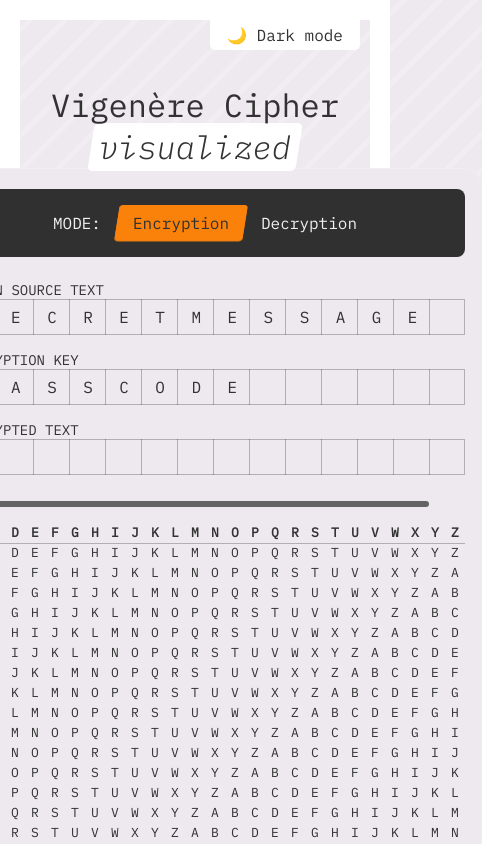
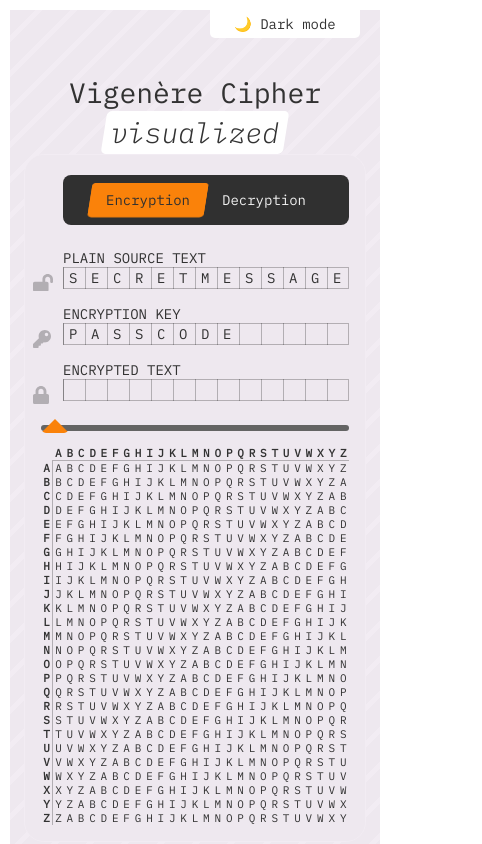
Before and after one commit to peippo/vigenere-cipher-visualized, a React (Create React App) app: page / in a window 390 px wide. Shown: the top 844 px of the page, 482 px wide, since content can reach past the window. Built offline with nearby package versions, Linux system fonts and the light colour scheme.

Commit message:
Add mobile styling

```diff
--- a/src/App.js
+++ b/src/App.js
@@ -62,6 +62,13 @@ const Heading = styled.h1`
 	margin-bottom: 0;
 	position: relative;
 	z-index: 5;
+	display: flex;
+	flex-direction: column;
+	align-items: center;
+
+	@media (min-width: 600px) {
+		flex-direction: row;
+	}
 `;
 
 const Subtag = styled.span`
@@ -70,6 +77,10 @@ const Subtag = styled.span`
 	font-style: italic;
 	padding: 0.1em 0.25em;
 	position: relative;
+
+	@media (min-width: 600px) {
+		margin-left: 1rem;
+	}
 
 	&:after {
 		content: "";
--- a/src/components/Controls.js
+++ b/src/components/Controls.js
@@ -35,7 +35,7 @@ const Controls = ({ result, setResult, step, setStep, mode, setMode }) => {
 	};
 
 	return (
-		<Container>
+		<>
 			<InputsContainer>
 				<ModeToggle mode={mode} changeMode={changeMode} />
 				<InputRow>
@@ -94,13 +94,9 @@ const Controls = ({ result, setResult, step, setStep, mode, setMode }) => {
 					"--lengthCount": sourceText.length + 1,
 				}}
 			/>
-		</Container>
+		</>
 	);
 };
-
-const Container = styled.div`
-	width: ${(props) => props.theme.containerWidth};
-`;
 
 const InputRow = styled.div`
 	position: relative;
--- a/src/components/Input.js
+++ b/src/components/Input.js
@@ -1,6 +1,8 @@
 import styled from "styled-components";
 
-const Input = ({ value, onChange, contentType, step, ...props }) => {
+const Input = ({ value, onChange, contentType, step = 0, ...props }) => {
+	const maxLength = 14;
+
 	const handleKeyPress = (event) => {
 		// Backspace, Tab, Enter, Shift, Arrow left, Arrow right
 		const permittedSpecialKeys = [8, 9, 13, 16, 37, 39];
@@ -72,7 +74,7 @@ const Input = ({ value, onChange, contentType, step, ...props }) => {
 		<Wrapper
 			contentType={contentType}
 			style={{
-				"--left": `${indicatorSteps * 36}px`,
+				"--left": `calc(${indicatorSteps} * var(--input-cell-size))`,
 			}}
 		>
 			<StyledInput
@@ -80,7 +82,7 @@ const Input = ({ value, onChange, contentType, step, ...props }) => {
 				value={value}
 				onChange={onChange}
 				onKeyDown={handleKeyPress}
-				maxLength="14"
+				maxLength={maxLength}
 				{...props}
 			/>
 		</Wrapper>
@@ -110,15 +112,16 @@ const Wrapper = styled.div`
 
 const StyledInput = styled.input`
 	width: 100%;
+	max-width: ${(props) => `calc(var(--input-cell-size) * ${props.maxLength})`};
 	color: ${(props) => props.theme.text};
 	border: 1px solid ${(props) => props.theme.inputBorder};
 	background: ${(props) =>
 		`linear-gradient(to left, ${props.theme.inputBorder} 1px, transparent 0)`};
 	background-size: ${(props) => props.theme.inputCellSize} 1px;
-	font-size: 16px;
+	font-size: var(--input-font-size);
 	font-family: var(--heading-font-family);
-	letter-spacing: ${(props) => `calc(${props.theme.inputCellSize} / 1.36)`};
-	text-indent: 11px;
+	letter-spacing: var(--input-letter-spacing);
+	text-indent: var(--input-text-indent);
 	text-transform: uppercase;
 	height: ${(props) => props.theme.inputCellSize};
 	position: relative;
--- a/src/components/ModeToggle.js
+++ b/src/components/ModeToggle.js
@@ -48,8 +48,13 @@ const Container = styled.nav`
 `;
 
 const Title = styled.p`
-	color: #f0f0f0;
-	margin-right: 1rem;
+	display: none;
+
+	@media (min-width: 600px) {
+		color: #f0f0f0;
+		margin-right: 1rem;
+		display: inline-flex;
+	}
 `;
 
 const Label = styled.label`
--- a/src/components/Tabula.js
+++ b/src/components/Tabula.js
@@ -63,7 +63,7 @@ const Table = styled.table`
 	position: relative;
 	border-spacing: 0;
 	text-align: center;
-	font-size: 13px;
+	font-size: var(--table-font-size);
 	border-collapse: collapse;
 	line-height: 0;
 
@@ -128,20 +128,20 @@ const Table = styled.table`
 `;
 
 const Cell = styled.td`
-	width: ${(props) => props.theme.cellSize};
-	height: ${(props) => props.theme.cellSize};
+	width: var(--cell-size);
+	height: var(--cell-size);
 	padding: 0;
 	margin: 0;
 `;
 
 const Row = styled.tr`
-	height: ${(props) => props.theme.cellSize};
+	height: var(--cell-size);
 `;
 
 const HeaderCell = styled.th`
 	position: relative;
-	width: ${(props) => props.theme.cellSize};
-	height: ${(props) => props.theme.cellSize};
+	width: var(--cell-size);
+	height: var(--cell-size);
 
 	&:after {
 		content: "";
@@ -169,8 +169,8 @@ const ColumnHeaderCell = styled(HeaderCell)`
 				position: absolute;
 				left: 0;
 				top: 0;
-				width: ${(props) => props.theme.cellSize};
-				height: ${(props) => props.theme.cellSize};
+				width: var(--cell-size);
+				height: var(--cell-size);
 				border: 2px solid ${(props) => props.theme.resultHighlight};
 				transform: scale(1.5);
 				border-radius: 1000px;
@@ -185,7 +185,7 @@ const ColumnHeaderCell = styled(HeaderCell)`
 			&:after {
 				top: 100%;
 				left: 0;
-				width: ${(props) => props.theme.cellSize};
+				width: var(--cell-size);
 				height: ${(props) =>
 					`calc(var(--indicatorHeight) * ${props.theme.cellSize})`};
 			}
@@ -215,7 +215,7 @@ const RowHeaderCell = styled(HeaderCell)`
 			&:after {
 				top: 0;
 				left: 100%;
-				height: ${(props) => props.theme.cellSize};
+				height: var(--cell-size);
 				width: ${(props) =>
 					`calc(var(--indicatorWidth) * ${props.theme.cellSize})`};
 			}
--- a/src/components/ThemeSwitcher.js
+++ b/src/components/ThemeSwitcher.js
@@ -30,7 +30,7 @@ const Switch = styled.div`
 	position: absolute;
 	min-width: 150px;
 	text-align: center;
-	top: 20px;
+	top: var(--body-border-width);
 	right: 30px;
 	padding: 5px 10px;
 	border-radius: 0 0 5px 5px;
--- a/src/index.css
+++ b/src/index.css
@@ -1,7 +1,17 @@
 :root {
 	--heading-font-family: "IBM Plex Mono", monospace;
 	--heading-font-weight: 400;
+	--body-font-size: 14px;
 	--theme-color-primary: rgb(250, 130, 10);
+
+	--cell-size: 14px;
+	--input-cell-size: 22px;
+	--table-font-size: 11px;
+	--input-font-size: 14px;
+	--input-text-indent: 3px;
+	--input-letter-spacing: 13.6px;
+	--body-border-width: 10px;
+	--range-thumb-size: 14px;
 
 	--color-body-light: rgb(238, 232, 239);
 	--color-body-stripe-light: rgb(242, 236, 243);
@@ -34,6 +44,20 @@
 	--color-mode-switch-background-dark: rgb(23, 27, 30);
 }
 
+@media (min-width: 600px) {
+	:root {
+		--body-font-size: 16px;
+		--cell-size: 20px;
+		--input-cell-size: 36px;
+		--table-font-size: 13px;
+		--input-font-size: 16px;
+		--input-text-indent: 11px;
+		--input-letter-spacing: 26.4px;
+		--body-border-width: 20px;
+		--range-thumb-size: 18px;
+	}
+}
+
 *,
 *::before,
 *::after {
@@ -50,6 +74,7 @@ body {
 	font-family: var(--heading-font-family);
 	-webkit-font-smoothing: antialiased;
 	-moz-osx-font-smoothing: grayscale;
+	font-size: var(--body-font-size);
 }
 
 code {
--- a/src/theme/index.js
+++ b/src/theme/index.js
@@ -6,16 +6,16 @@ export const GlobalStyles = createGlobalStyle`
 		background: ${({ theme }) =>
 			`repeating-linear-gradient( -45deg, ${theme.bodyStripe}, ${theme.bodyStripe} 5px, ${theme.body} 5px, ${theme.body} 25px )`};
         color: ${({ theme }) => theme.text};
-        border: 20px solid ${({ theme }) => theme.bodyBorder};
+        border: var(--body-border-width) solid ${({ theme }) =>
+				theme.bodyBorder};
         padding: 1rem;
     }
 `;
 
 const generalStyles = {
-	cellSize: "20px",
-	containerWidth: "540px", // Alphabet count * cellSize
-	inputCellSize: "36px",
-	rangeThumbSize: "18px",
+	cellSize: "var(--cell-size)",
+	inputCellSize: "var(--input-cell-size)",
+	rangeThumbSize: "var(--range-thumb-size)",
 	themeColor: "var(--theme-color-primary)",
 };
 
```
